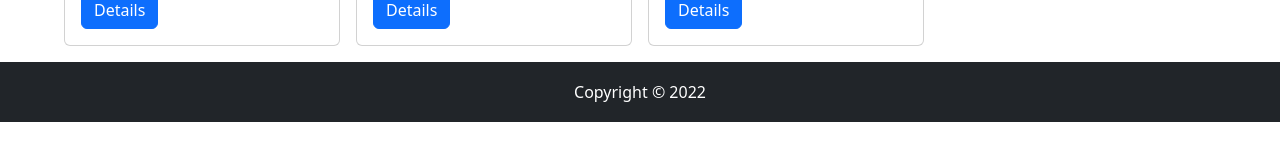
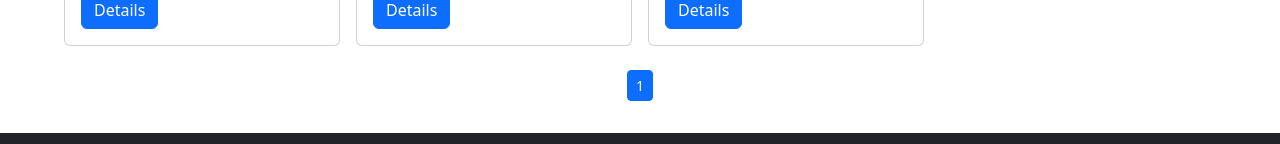
Before and after one commit to sidartanakatani/reactjs-game-list, a React (Create React App) app: page / in a window 1280 px wide. Shown: the part 808-952 px from the top of the page. Before the commit the page ends 930 px from the top, so only its background shows below. Built offline with nearby package versions, Linux system fonts and the light colour scheme; data requests are answered from the project's data file.

Commit message:
added pagination

```diff
--- /dev/null
+++ b/src/components/Pagination.js
@@ -0,0 +1,35 @@
+import React, { useState } from "react";
+import BSPagination from "react-bootstrap/Pagination";
+
+const Pagination = ({ totalItems, quantityPerPage, onSelectPage }) => {
+  const numberOfPages = Math.ceil(totalItems / quantityPerPage);
+
+  const [activePage, setActivePage] = useState(1);
+
+  let items = [];
+
+  const changePage = (selectedPage) => {
+    setActivePage(selectedPage);
+    onSelectPage(selectedPage - 1);
+  };
+
+  for (let number = 1; number <= numberOfPages; number++) {
+    items.push(
+      <BSPagination.Item
+        key={number}
+        active={number === activePage}
+        onClick={() => changePage(number)}
+      >
+        {number}
+      </BSPagination.Item>
+    );
+  }
+
+  return (
+    <div style={{ display: "flex", justifyContent: "center", marginTop: 24 }}>
+      <BSPagination size="sm">{items}</BSPagination>
+    </div>
+  );
+};
+
+export default Pagination;
--- a/src/pages/Home/Home.js
+++ b/src/pages/Home/Home.js
@@ -2,6 +2,7 @@ import React, { useEffect, useState } from "react";
 import Image from "react-bootstrap/Image";
 import Modal from "react-bootstrap/Modal";
 import Card from "../../components/Card/Card";
+import Pagination from "../../components/Pagination";
 import { useCategory } from "../../context/CategoryContext";
 import { fetchCategories } from "../../services/category";
 import { fetchGames } from "../../services/game";
@@ -9,11 +10,15 @@ import { Container } from "./Home.styles";
 
 const gamesResource = fetchGames();
 const categoriesResource = fetchCategories();
+const totalItemsPerPage = 12;
 
 const Home = () => {
   const games = gamesResource.games.read();
   const categories = categoriesResource.categories.read();
 
+  const [currentPageItems, setCurrentPageItems] = useState(
+    games.filter((_, i) => i < totalItemsPerPage)
+  );
   const [show, setShow] = useState(false);
   const [selectedGame, setSelectedGame] = useState({});
   const { setCategories } = useCategory();
@@ -29,13 +34,34 @@ const Home = () => {
     setShow(true);
   };
 
+  const onSelectPage = (page) => {
+    console.log(page);
+    const startAt = page * totalItemsPerPage;
+    const updated = games.filter(
+      (_, i) => i >= startAt && i < startAt + totalItemsPerPage
+    );
+    console.log(updated);
+    setCurrentPageItems(updated);
+  };
+
   return (
     <div>
-      <Container>
-        {games.map((game) => (
-          <Card key={game.title} game={game} onSelect={onSelectGame} />
-        ))}
-      </Container>
+      <>
+        <Container>
+          {currentPageItems.map((game, i) => (
+            <Card
+              key={`${game.title}_${i}`}
+              game={game}
+              onSelect={onSelectGame}
+            />
+          ))}
+        </Container>
+        <Pagination
+          totalItems={games.length}
+          quantityPerPage={12}
+          onSelectPage={onSelectPage}
+        />
+      </>
       <Modal show={show} onHide={() => setShow(false)}>
         <Modal.Header closeButton>
           <Modal.Title>{selectedGame.title}</Modal.Title>
```
